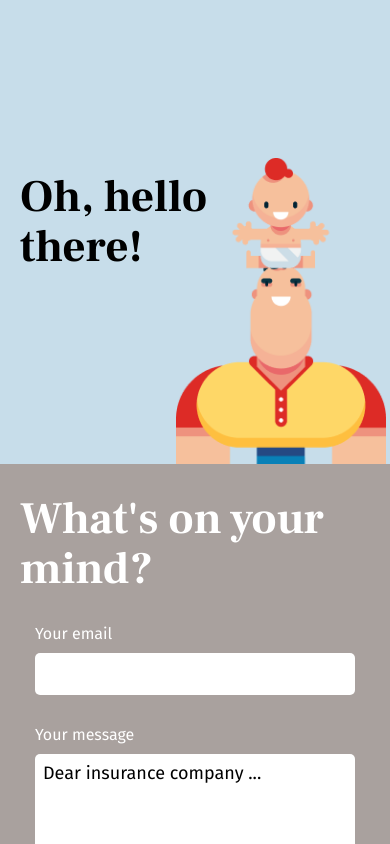
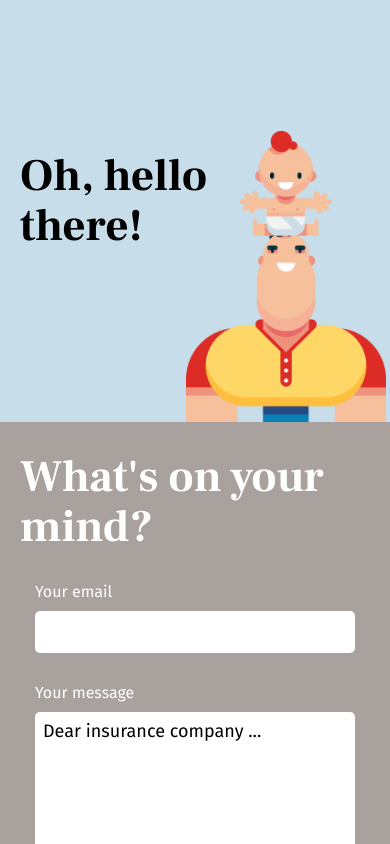
Before and after one commit to CarinWood/insurance-project, a React (Vite) app: page /contact in a window 390 px wide. Shown: the top 844 px of the page. Built offline with nearby package versions, Linux system fonts and the light colour scheme.

Commit message:
css header updated

```diff
--- a/src/components/header/header.css
+++ b/src/components/header/header.css
@@ -17,12 +17,12 @@ header {
 
 @media screen and (max-width: 888px) {
     header {
-        height: 55vh;
+        height: 50vh;
         justify-content: flex-start;
     }
 
     .man-baby-pic {
-        width: 210px;
+        width: 200px;
         right: 1%;
 
     }
```
